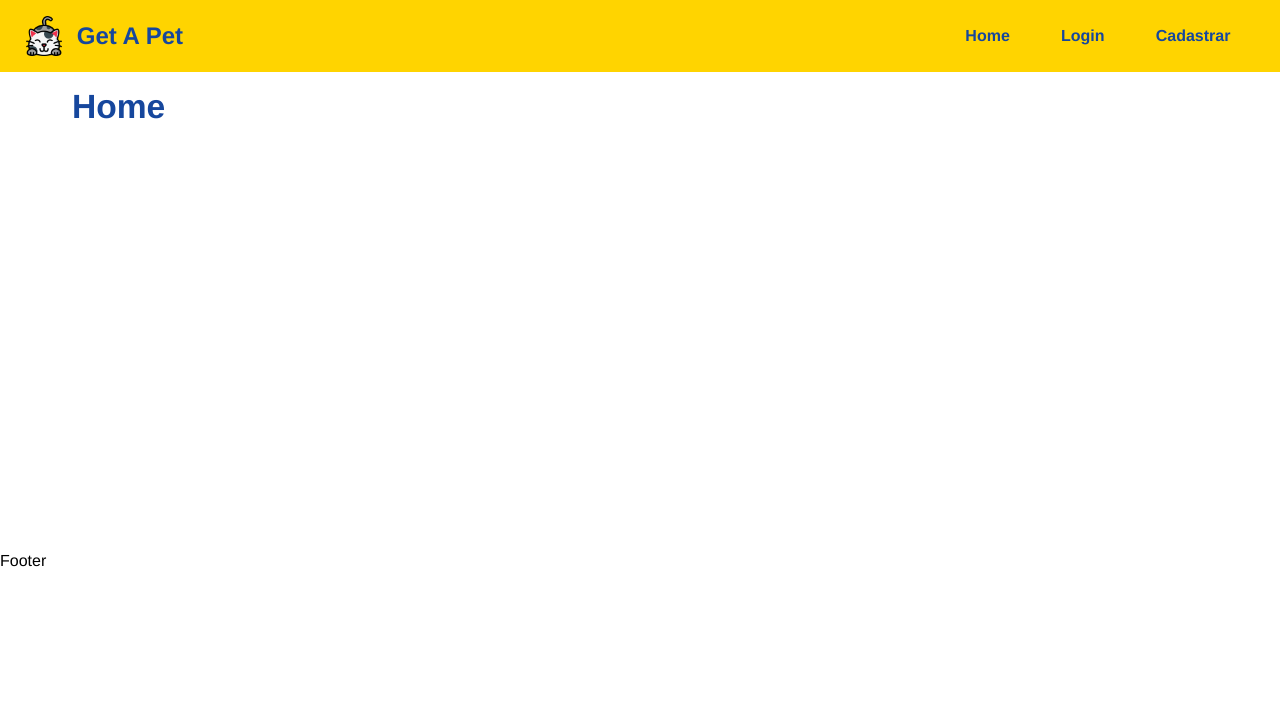
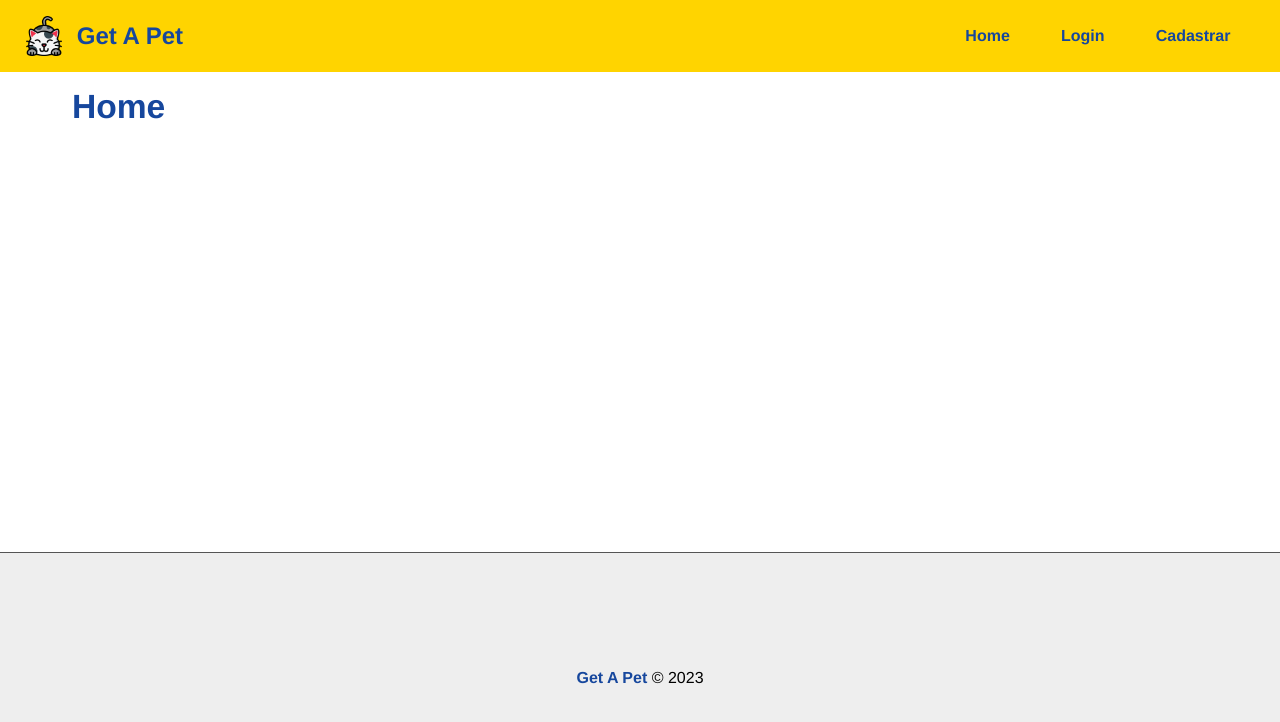
Before and after one commit to MaraisaFerreira/get_a_pet_MERN, a React (Vite) app in the folder frontend/: page / in a window 1280 px wide. Shown: the top 722 px of the page. Built offline with nearby package versions, Linux system fonts and the light colour scheme.

Commit message:
footer css

```diff
--- a/frontend/src/components/layouts/Footer.jsx
+++ b/frontend/src/components/layouts/Footer.jsx
@@ -1,5 +1,13 @@
+import style from './Footer.module.css';
+
 function Footer() {
-	return <div>Footer</div>;
+	return (
+		<footer className={style.footer}>
+			<p>
+				<span className='bold'>Get A Pet</span> &copy; 2023
+			</p>
+		</footer>
+	);
 }
 
 export default Footer;
--- /dev/null
+++ b/frontend/src/components/layouts/Footer.module.css
@@ -0,0 +1,9 @@
+.footer {
+	height: 250px;
+	display: flex;
+	justify-content: center;
+	align-items: center;
+
+	background-color: var(--footer-bg);
+	border-top: 1px solid var(--footer-border);
+}
```
